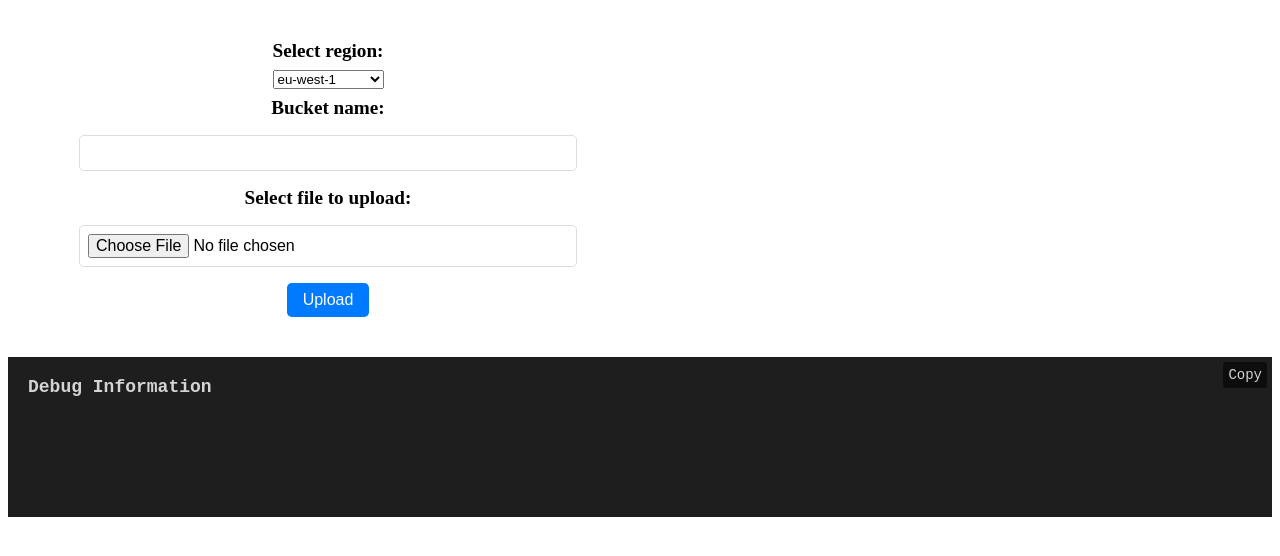
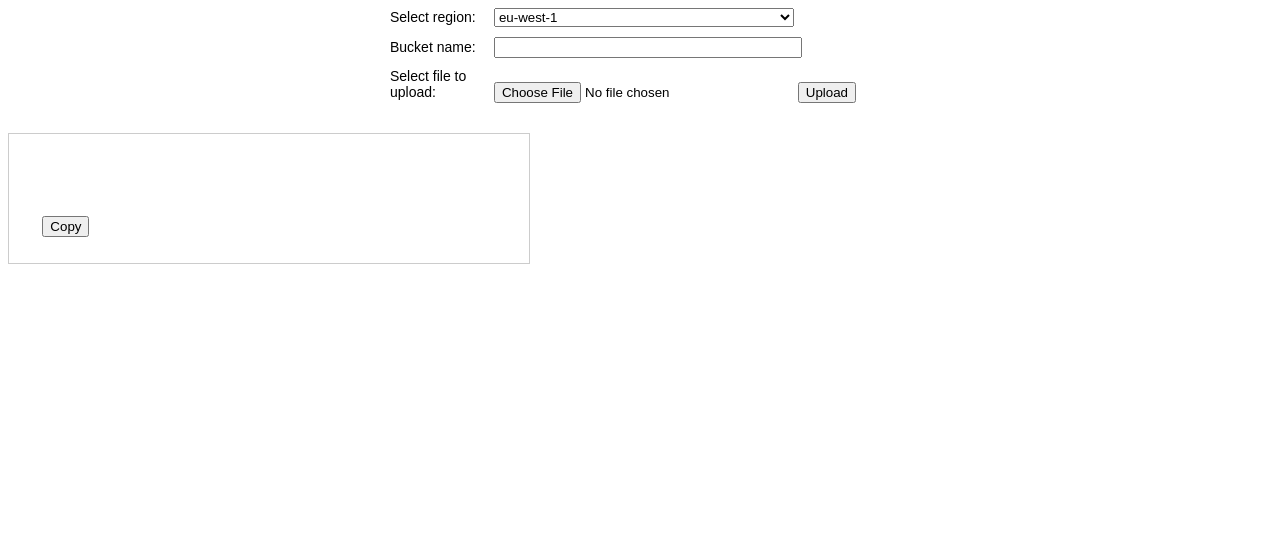
Before and after one commit to zdemopage/zdemopage.github.io, a plain HTML site: page s3.htm in a window 1280 px wide. Drawn offline with Linux system fonts and the light colour scheme; a script that the page names is missing.

Commit message:
Update styles.css

```diff
--- a/styles.css
+++ b/styles.css
@@ -1,148 +1,38 @@
-/* Form styles */
-form {
-  display: flex;
-  flex-direction: column;
-  align-items: center;
-  justify-content: center;
-  margin: 2rem 0;
-  max-width: 40rem;
-  width: 100%;
+body {
+  font-family: Arial, sans-serif;
+  font-size: 14px;
 }
 
-form label,
-form input,
-form button {
-  margin: 0.5rem 0;
+h1 {
+  text-align: center;
 }
 
-form label {
-  font-weight: bold;
-  font-size: 1.2rem;
+form {
+  margin: 0 auto;
+  max-width: 500px;
 }
 
-form input[type="text"],
-form input[type="file"] {
-  padding: 0.5rem;
-  font-size: 1rem;
-  border: 1px solid #ddd;
-  border-radius: 0.3rem;
-  width: 100%;
-  max-width: 30rem;
+label {
+  display: inline-block;
+  width: 100px;
 }
 
-form button {
-  background-color: #007bff;
-  color: #fff;
-  border: none;
-  padding: 0.5rem 1rem;
-  border-radius: 0.3rem;
-  font-size: 1rem;
-  cursor: pointer;
+input[type="text"],
+input[type="file"],
+select {
+  width: 300px;
+  margin-bottom: 10px;
 }
 
-form button:hover {
-  background-color: #0062cc;
+button {
+  margin-top: 10px;
+  margin-right: 10px;
 }
 
-/* Debug div styles */
 #debug {
-  background-color: #1e1e1e;
-  color: #d4d4d4;
-  font-family: 'Courier New', Courier, monospace;
-  font-size: 16px;
-  padding: 20px;
   margin-top: 20px;
+  max-width: 500px;
+  border: 1px solid #ccc;
+  padding: 10px;
   white-space: pre-wrap;
-  position: relative;
 }
-
-#debug::before {
-  content: 'Debug Information';
-  font-size: 18px;
-  font-weight: bold;
-  margin-bottom: 10px;
-  display: block;
-}
-
-#debug .copy-button {
-  position: absolute;
-  top: 5px;
-  right: 5px;
-  padding: 5px;
-  border: none;
-  border-radius: 3px;
-  background-color: #0d0d0d;
-  color: #d4d4d4;
-  font-family: 'Courier New', Courier, monospace;
-  font-size: 14px;
-  cursor: pointer;
-}
-
-#debug pre {
-  margin: 0;
-  padding: 0;
-}
-
-#debug pre::-moz-selection {
-  background-color: #5f5f5f;
-  color: #d4d4d4;
-}
-
-#debug pre::selection {
-  background-color: #5f5f5f;
-  color: #d4d4d4;
-}
-
-#debug pre code {
-  display: block;
-  padding: 0;
-  margin: 0;
-}
-
-#debug pre code span {
-  display: inline;
-}
-
-#debug pre code span.comment {
-  color: #7f7f7f;
-}
-
-#debug pre code span.keyword {
-  color: #d4d4d4;
-}
-
-#debug pre code span.string {
-  color: #d4b84d;
-}
-
-#debug pre code span.number {
-  color: #b5cea8;
-}
-
-#debug pre code span.boolean {
-  color: #569cd6;
-}
-
-#debug pre code span.null {
-  color: #569cd6;
-}
-
-#debug pre code span.undefined {
-  color: #569cd6;
-}
-
-#debug pre code span.variable {
-  color: #9cdcfe;
-}
-
-#debug pre code span.function {
-  color: #dcdcaa;
-}
-
-#debug pre code span.operator {
-  color: #d4d4d4;
-}
-
-#debug pre code span.punctuation {
-  color: #d4d4d4;
-}
```
